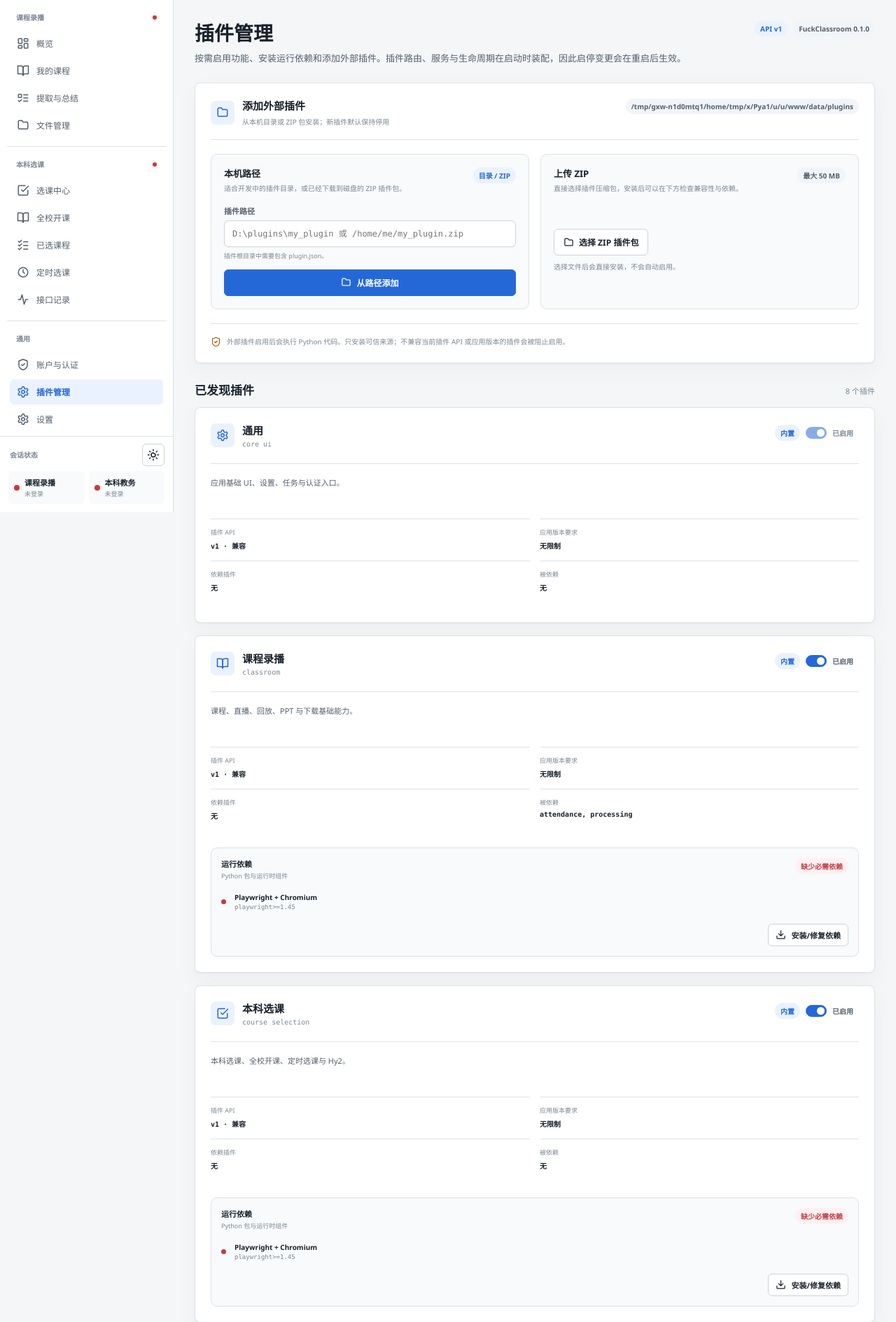
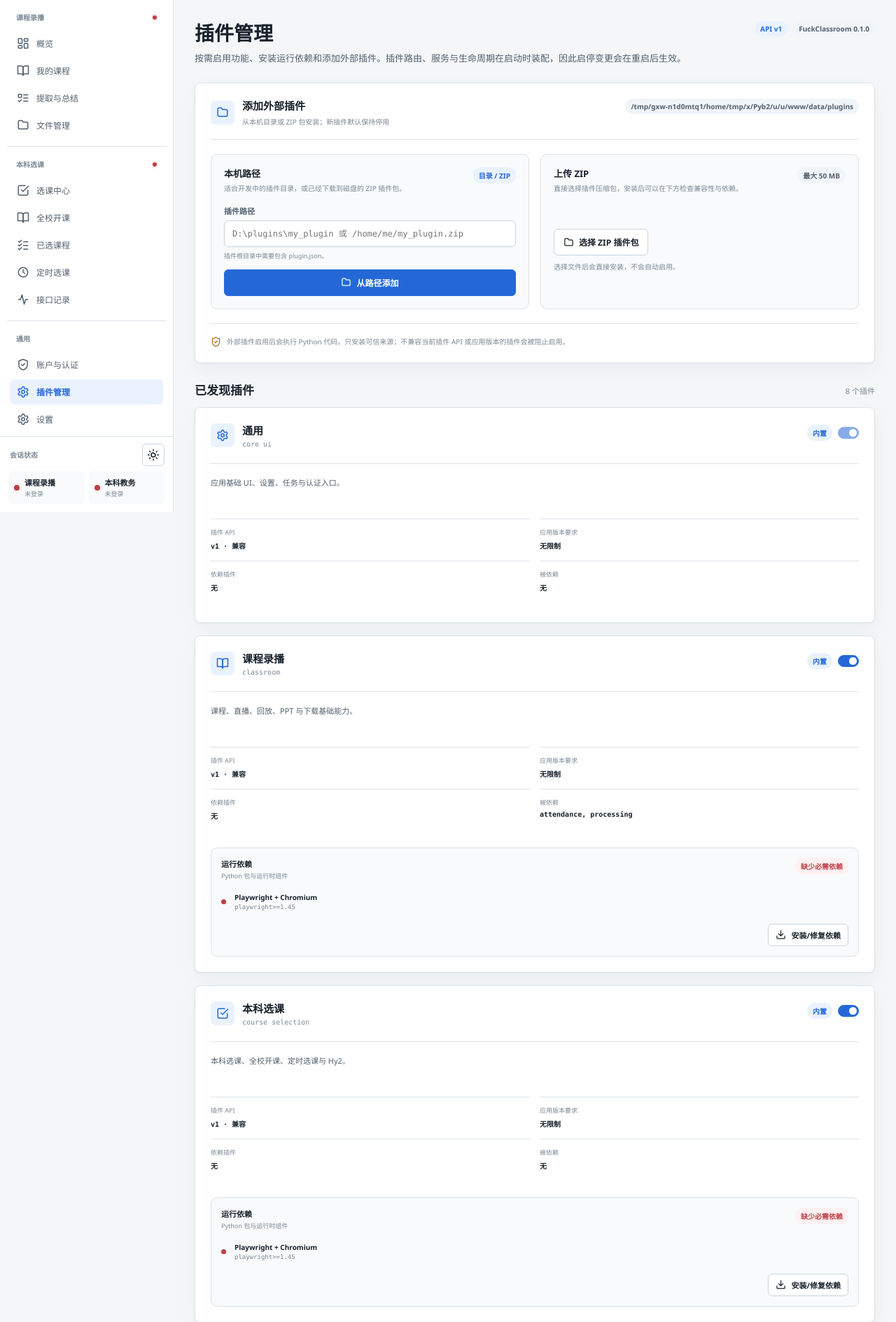
Before and after one commit to Yiyue345/fuckclassroom, a FastAPI app: page /plugins in a window 1280 px wide. Shown: the part 68-1957 px from the top of the page at 70% size. Run offline with FastAPI, Linux system fonts and the light colour scheme.

Commit message:
refactor(ui): make plugin switch the sole state indicator

```diff
--- a/fuckclassroom/plugins/core_ui/templates/plugin_manager.html
+++ b/fuckclassroom/plugins/core_ui/templates/plugin_manager.html
@@ -126,7 +126,6 @@
                     {% if plugin.locked or not plugin_config_mutable or (not plugin.desired_enabled and not plugin.compatible) %}disabled{% endif %}
                     onchange="this.form.requestSubmit()">
                   <span class="toggle-track" aria-hidden="true"><span></span></span>
-                  <span class="plugin-toggle-state">{{ "已启用" if plugin.desired_enabled else "已停用" }}</span>
                 </label>
               </form>
 
--- a/static/app.css
+++ b/static/app.css
@@ -577,10 +577,8 @@ a.resource-chip:hover { border-color: var(--primary); color: var(--primary); }
 .plugin-manager-card-header .account-session-name > div > span { max-width: 300px; }
 .plugin-manager-controls { display: flex; flex: 0 0 auto; flex-wrap: wrap; align-items: center; justify-content: flex-end; gap: 8px; }
 .plugin-toggle-form { display: inline-flex; }
-.plugin-toggle-control { min-height: 28px; gap: 8px; }
+.plugin-toggle-control { min-height: 28px; }
 .plugin-toggle-control input:disabled + .toggle-track { opacity: .55; }
-.plugin-toggle-control input:disabled ~ .plugin-toggle-state { color: var(--text-muted); }
-.plugin-toggle-state { min-width: 38px; color: var(--text-soft); font-size: 10px; font-weight: 680; }
 .plugin-manager-card-body { display: flex; flex: 1 1 auto; flex-direction: column; padding-top: 18px; }
 .plugin-manager-description { min-height: 40px; margin: 0 0 4px; color: var(--text-soft); font-size: 11px; line-height: 1.65; }
 .plugin-manager-inline-notice { margin: 14px 0 0; padding: 10px 12px; font-size: 10px; }
```
Also changed, not shown: tests/test_sidebar_navigation.py (+1 -0 lines).
